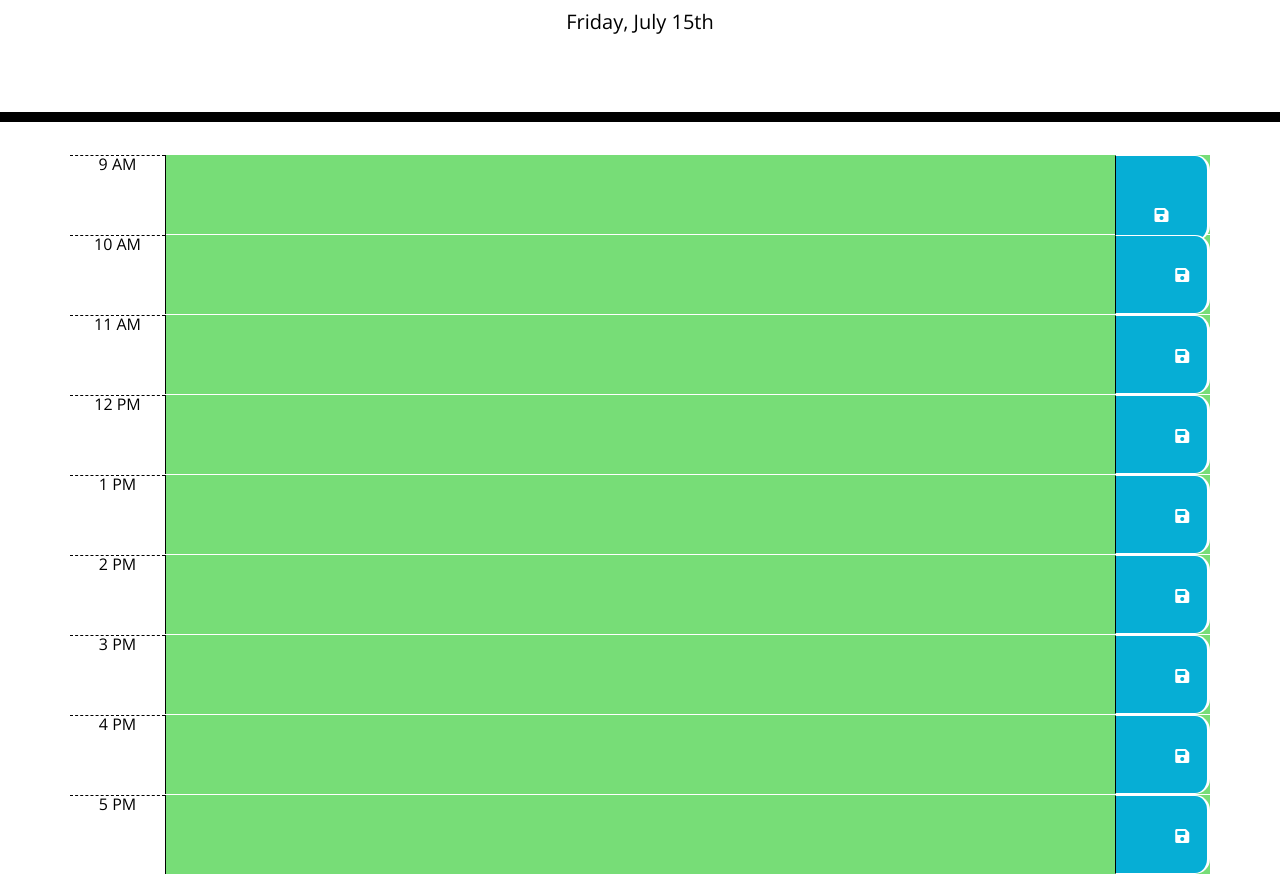
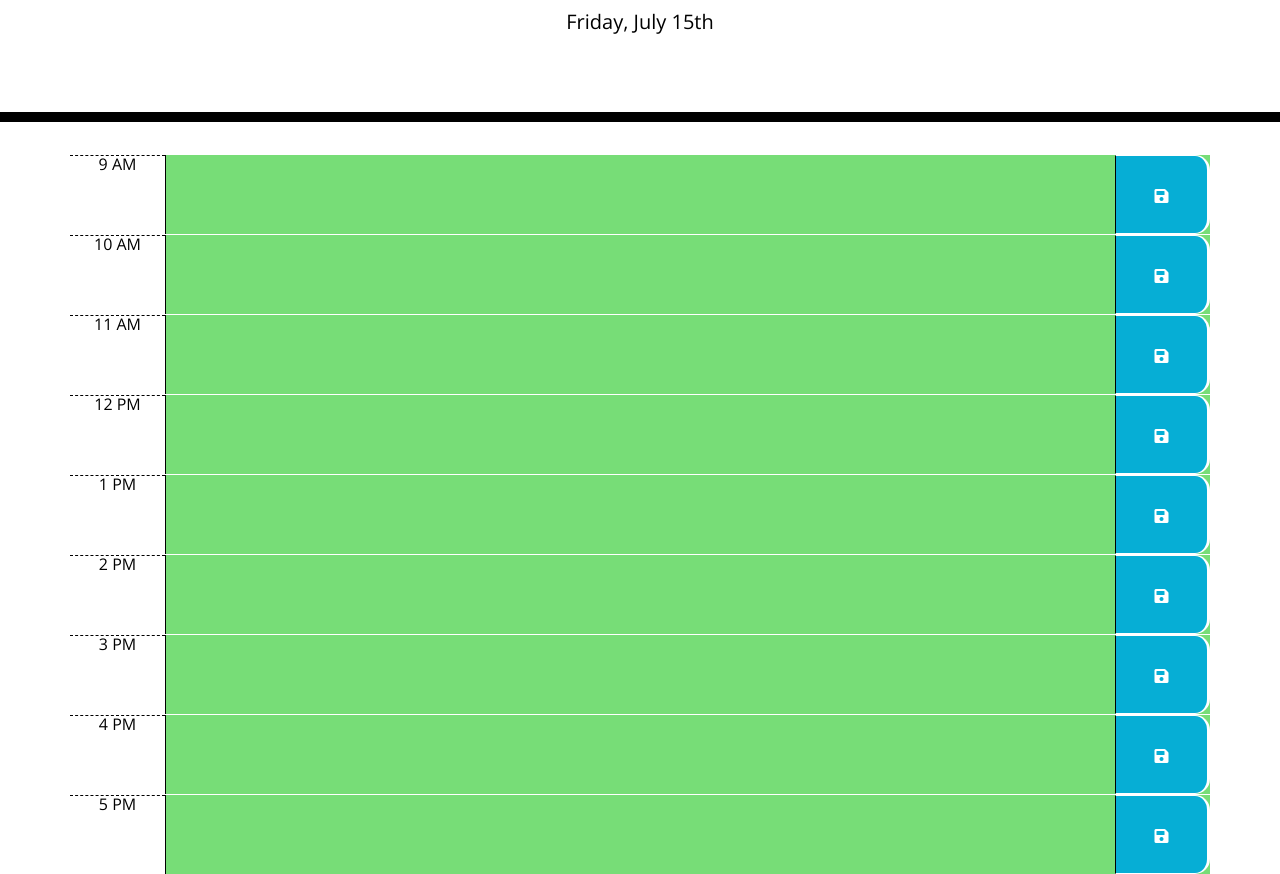
Before and after one commit to Dokeyz/work-scheduler, a plain HTML site: page docs/index.html in a window 1280 px wide. Shown: the part 182-1056 px from the top of the page. Drawn offline with nearby package versions, Linux system fonts and the light colour scheme.

Commit message:
fixed formatting issue of button by removing pre-wrap from row style

```diff
--- a/docs/index.html
+++ b/docs/index.html
@@ -32,7 +32,8 @@
     <div class="container">
       <!-- Timeblocks go here -->
       <!--set class to row for all time blocks-->
-      <div class="row" data-hour="9">
+      <!-- add custom attribute "hour" to reference for javascript -->
+      <div class="row" hour="9">
         <!--use bootstrap to give the time box a column width of 1:-->
         <!--implement existing "hour" style to give the box the dashed line font: border-top: 1px dashed #000000;-->
         <div class="col-lg-1 hour">9 AM</div>
@@ -45,57 +46,57 @@
           </button>
       </div>
       <!--repeat for remaining hours-->
-      <div class="row" data-hour="10">
+      <div class="row" hour="10">
         <div class="col-lg-1 hour">10 AM</div>
-        <textarea class="col-8 col-lg-10"></textarea>
+        <textarea class="textarea col-lg-10"></textarea>
         <button class="col-lg-1 saveBtn">
-          <i class="fas fa-save"></i>
+          <i class="fas fa-save icon"></i>
         </button>
 
       </div>
-      <div class="row" data-hour="11">
+      <div class="row" hour="11">
         <div class="col-lg-1 hour">11 AM</div>
         <textarea class="textarea col-lg-10"></textarea>
         <button class="col-lg-1 saveBtn">
           <i class="fas fa-save icon"></i>
         </button>
       </div>
-      <div class="row" data-hour="12">
+      <div class="row" hour="12">
         <div class="col-lg-1 hour">12 PM</div>
         <textarea class="textarea col-lg-10"></textarea>
         <button class="col-lg-1 saveBtn">
           <i class="fas fa-save icon"></i>
         </button>
       </div>
-      <div class="row" data-hour="13">
+      <div class="row" hour="13">
         <div class="col-lg-1 hour">1 PM</div>
         <textarea class="textarea col-lg-10"></textarea>
         <button class="col-lg-1 saveBtn">
           <i class="fas fa-save icon"></i>
         </button>
       </div>
-      <div class="row" data-hour="14">
+      <div class="row" hour="14">
         <div class="col-lg-1 hour">2 PM</div>
         <textarea class="textarea col-lg-10"></textarea>
         <button class="col-lg-1 saveBtn">
           <i class="fas fa-save icon"></i>
         </button>
       </div>
-      <div class="row" data-hour="15">
+      <div class="row" hour="15">
         <div class="col-lg-1 hour">3 PM</div>
         <textarea class="textarea col-lg-10"></textarea>
         <button class="col-lg-1 saveBtn">
           <i class="fas fa-save icon"></i>
         </button>
       </div>
-      <div class="row" data-hour="16">
+      <div class="row" hour="16">
         <div class="col-lg-1 hour">4 PM</div>
         <textarea class="textarea col-lg-10"></textarea>
         <button class="col-lg-1 saveBtn">
           <i class="fas fa-save icon"></i>
         </button>
       </div>
-      <div class="row" data-hour="17">
+      <div class="row" hour="17">
         <div class="col-lg-1 hour">5 PM</div>
         <textarea class="textarea col-lg-10"></textarea>
         <button class="col-lg-1 saveBtn">
@@ -106,6 +107,7 @@
     <!--jquery and moment.js-->
     <script src="https://code.jquery.com/jquery-3.4.1.min.js"></script>
     <script src="https://cdnjs.cloudflare.com/ajax/libs/moment.js/2.24.0/moment.min.js"></script>
+    <!--linked javascript to HTML-->
     <script src="./script.js"></script>
   </body>
 </html>
--- a/docs/script.js
+++ b/docs/script.js
@@ -4,30 +4,30 @@ var currentDate = moment().format('dddd, MMMM Do');
 $("#currentDay").text(currentDate);
 //hour format taken from the display tab in docs
 var Hour = moment().format('H');
-//save information on click to local storage
-$(".saveBtn").on("click"), function() {
-    var text = $(this).siblings(".description").val();
-    var time = $(this).parent().attr("id");
-
+//save information on click to local storage on button click
+$(".saveBtn").on("click", function() {
+    var text = $(this).siblings(".textarea").val();
+    var time = $(this).parent().attr("hour");
     localStorage.setItem(time, text);
-}
+});
 //function for assigning colors based on the time
 function Colors(){
     $colorBlocks.each(function(){
       var $colorBlock = $(this);
       //convert hour string into hour number
-      var rowcolor = parseInt($colorBlock.attr("data-hour"));
-
+      var rowcolor = parseInt($colorBlock.attr("hour"));
+        //sets hour block to future (green)
       if (rowcolor == Hour) {
         $colorBlock.addClass("present").removeClass("past future");
       }
+      //sets hour block to present (red)
       if (rowcolor < Hour) {
         $colorBlock.addClass("past").removeClass("present future");
       }
+      //sets hour block to past (gray)
       if (rowcolor > Hour) {
         $colorBlock.addClass("future").removeClass("past present");
       }
     });
 }
-
 Colors();
--- a/docs/style.css
+++ b/docs/style.css
@@ -31,7 +31,7 @@ textarea{
 }
 
 .row {
-  white-space: pre-wrap;
+  /*(white-space: pre-wrap; removed pre-wrap to help center buttons*/
   height: 80px;
   border-top: 1px solid white;;
 }
```
